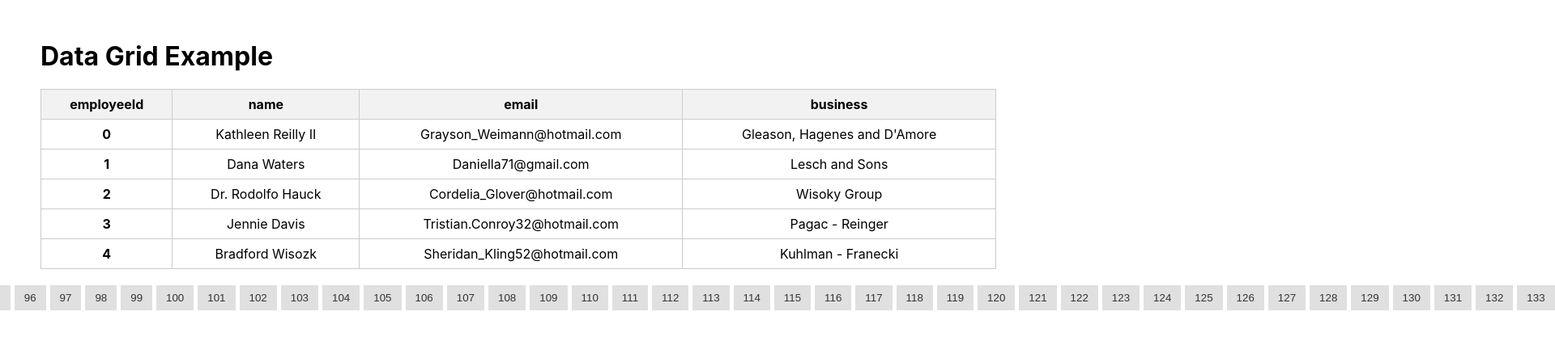
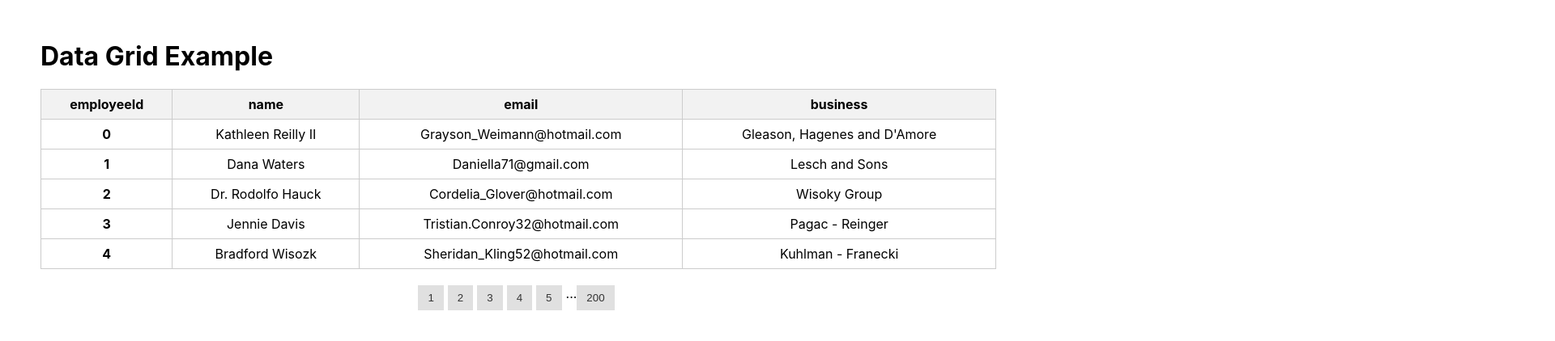
Before and after one commit to GetBlackBoxSolutions/fun-with-datagrid, a React (Create React App) app: page / in a window 1280 px wide. Shown: the top 422 px of the page at 81% size, 1920 px wide, since content can reach past the window. Built offline with nearby package versions, Linux system fonts and the light colour scheme.

Commit message:
Implement pagination

```diff
--- a/src/components/DataGrid/DataGrid.jsx
+++ b/src/components/DataGrid/DataGrid.jsx
@@ -4,7 +4,7 @@ import "./DataGrid.css";
 const DataGrid = ({ data, pageSize }) => {
   const [currentPage, setCurrentPage] = useState(1);
 
-  const totalPages = Math.ceil(data.length / pageSize);
+  //const totalPages = Math.ceil(data.length / pageSize);
   const startIndex = (currentPage - 1) * pageSize;
   const endIndex = startIndex + pageSize;
   const currentData = data.slice(startIndex, endIndex);
@@ -14,6 +14,8 @@ const DataGrid = ({ data, pageSize }) => {
   const handlePageChange = (pageNumber) => {
     setCurrentPage(pageNumber);
   };
+
+  const pageDisplay = pagination(currentPage, data.length, pageSize);
 
   return (
     <div>
@@ -37,20 +39,75 @@ const DataGrid = ({ data, pageSize }) => {
       </table>
 
       <div className="pagination">
-        {Array.from({ length: totalPages }, (_, index) => index + 1).map(
-          (pageNumber) => (
+        {pageDisplay.map((item, index) => {
+          if (item === "...") {
+            return <span key={index}>...</span>;
+          }
+          return (
             <button
-              key={pageNumber}
-              onClick={() => handlePageChange(pageNumber)}
-              className={pageNumber === currentPage ? "active" : ""}
+              key={index}
+              onClick={() => handlePageChange(item)}
+              className={item === currentPage ? "active" : ""}
             >
-              {pageNumber}
+              {item}
             </button>
-          )
-        )}
+          );
+        })}
       </div>
     </div>
   );
 };
 
 export default DataGrid;
+
+function pagination(currentPage, items, numberPerPage) {
+  const pageDisplay = ["1"];
+  const pageCount = Math.ceil(items / numberPerPage);
+  const tempCurrentPage = Number(currentPage);
+
+  if (tempCurrentPage > pageCount)
+    throw new Error("Page number is greater than the total number of pages");
+
+  // If there is only one page, return an empty array
+  if (numberPerPage > items) return [];
+
+  // If there is only enough items for 10 pages or less, display all pages
+  if (pageCount <= 10) {
+    for (let i = 2; i <= pageCount; i++) {
+      pageDisplay.push(i.toString());
+    }
+    return pageDisplay;
+  }
+
+  // Current page is less than 4 display [1, 2, 3, 4, 5, ..., X] where X is the last page
+  if (tempCurrentPage <= 4) {
+    for (let i = 2; i <= 5; i++) {
+      pageDisplay.push(i.toString());
+    }
+
+    pageDisplay.push("...");
+    pageDisplay.push(pageCount.toString());
+
+    return pageDisplay;
+  }
+
+  pageDisplay.push("...");
+
+  // Current page is greater than the last page - 3 display [1, ..., X-4, X-3, X-2, X-1, X] where X is the last page
+  if (tempCurrentPage > pageCount - 3) {
+    for (let i = pageCount - 5; i <= pageCount; i++) {
+      pageDisplay.push(i.toString());
+    }
+
+    return pageDisplay;
+  }
+
+  // Display [1, ..., C-2, C-1, C, C+1, ..., X] where X is the last page and C is the current page
+  for (let i = tempCurrentPage - 2; i < tempCurrentPage + 2; i++) {
+    pageDisplay.push(i.toString());
+  }
+
+  pageDisplay.push("...");
+  pageDisplay.push(pageCount.toString());
+  return pageDisplay;
+}
```
